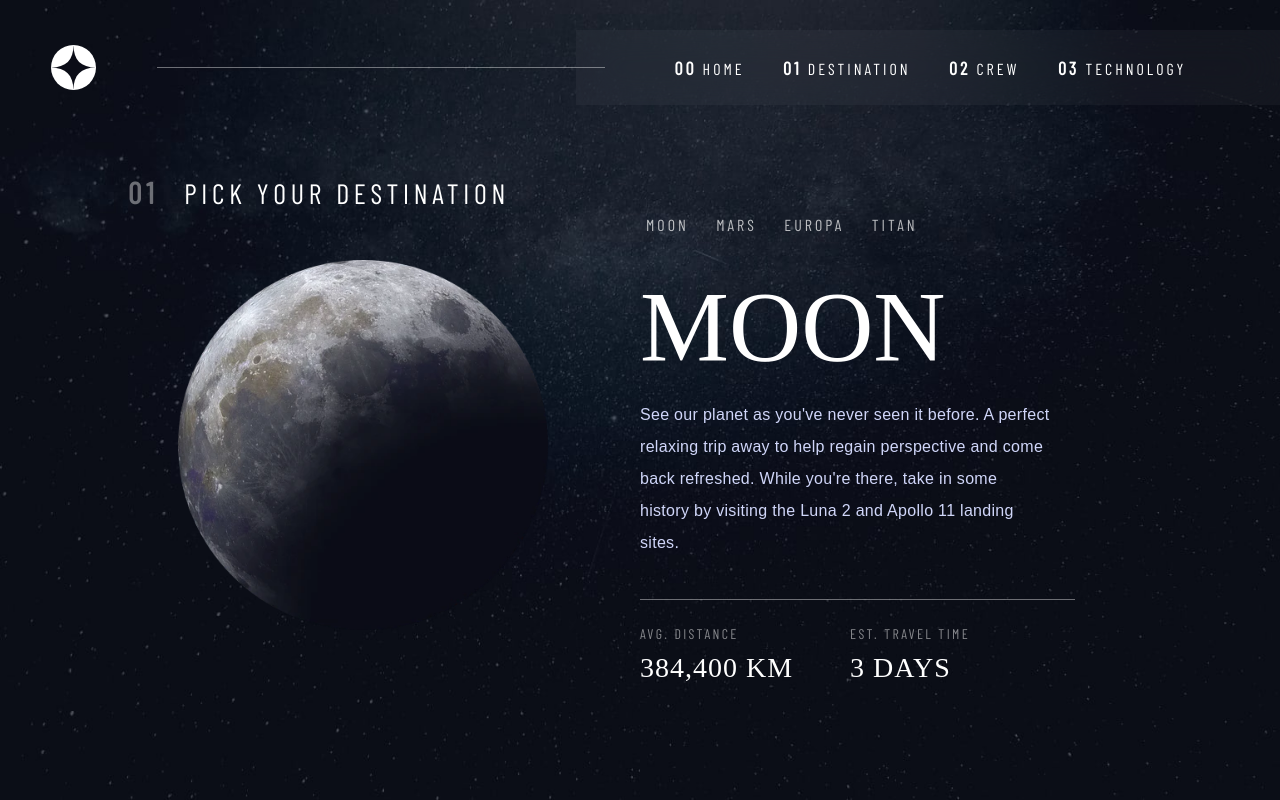
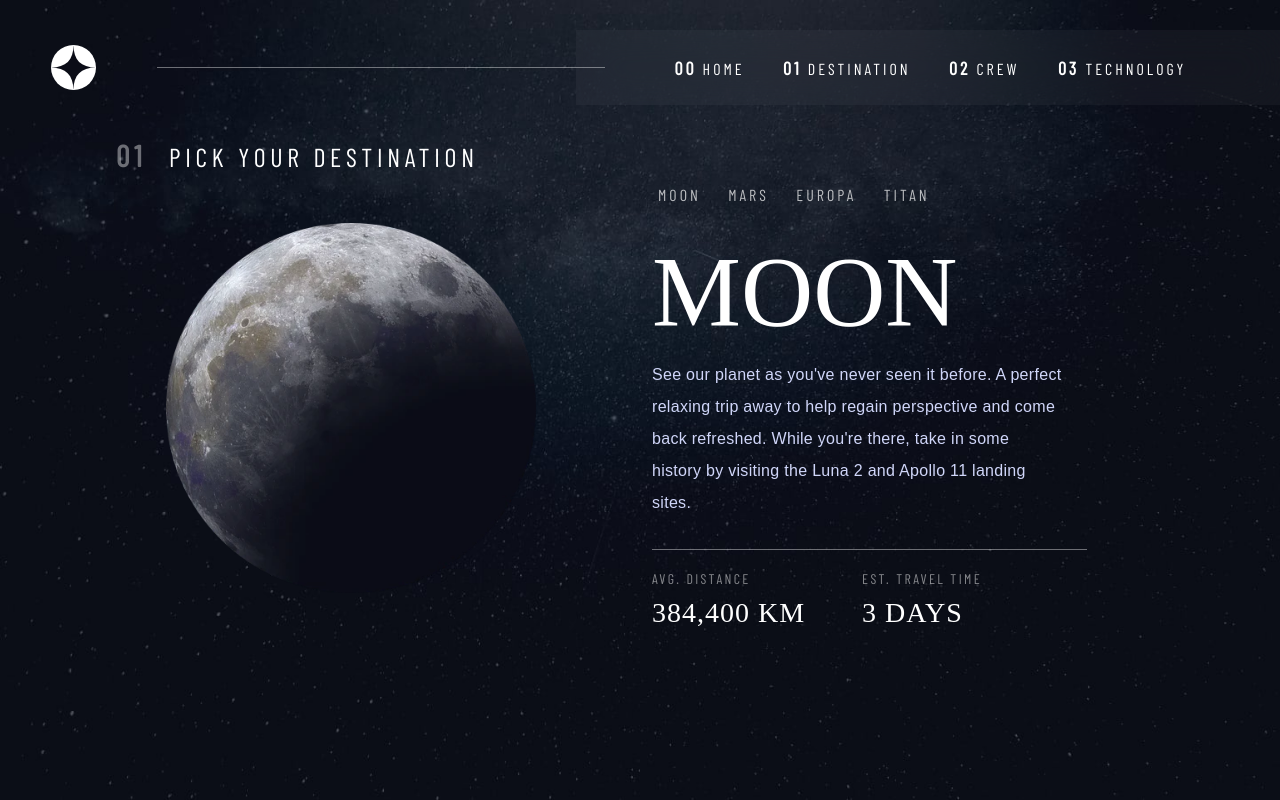
Before and after one commit to paulinagadea/Space-Travel-Page, a React (Create React App) app: page /destination in a window 1280 px wide. Built offline with nearby package versions, Linux system fonts and the light colour scheme; the HTML template or start-up script is replaced by a standard one; a web font is replaced by a local one.

Commit message:
desktop home corrections

```diff
--- a/src/components/destination/Destination.module.css
+++ b/src/components/destination/Destination.module.css
@@ -7,15 +7,15 @@
 
 .box {
     display: flex;
-    justify-content: center;
+    justify-content: space-evenly;
     align-items: center;
-    margin-top: 50px;
+    margin-top: 30px;
 }
 
 .dest {
-    width: 40%;
+    /* width: 40%; */
     font-family: 'Barlow Condensed', sans-serif;
-    font-size: 28px;
+    font-size: 26px;
     letter-spacing: 4.72px;
     text-transform: uppercase;
     margin-bottom: 30px;
@@ -24,6 +24,8 @@
 .dest h4 {
     font-weight: 100;
     color: #ffffff;
+    margin-bottom: 50px;
+
 }
 
 .dest span {
@@ -31,10 +33,6 @@
     font-weight: 800;
     font-size: 30px;
     margin-right: 3%;
-}
-
-.dest h4 {
-    margin-bottom: 50px;
 }
 
 .dest img {
@@ -47,7 +45,7 @@
     width: 40%;
     display: flex;
     flex-direction: column;
-    margin-top: 40px;
+    margin-top: 35px;
 }
 
 .info h1 {
@@ -66,7 +64,7 @@
     line-height: 2;
     font-size: 16px;
     color: #d0d6f9;
-    margin-top: 15px;
+    margin-top: 10px;
 }
 
 .info ul {
@@ -83,7 +81,7 @@
     font-size: 16px;
     position: relative;
     display: block;
-    padding-block: 20px;
+    padding-block: 15px;
     color: hsla(0, 0%, 100%, 0.7);
     border: none;
     background: none;
@@ -110,7 +108,7 @@
     height: 1px;
     width: 85%;
     background-color: hsla(0, 0%, 100%, 0.4);
-    margin: 40px 0 25px 0;
+    margin: 30px 0 20px 0;
 }
 
 .data {
--- a/src/components/home/Home.module.css
+++ b/src/components/home/Home.module.css
@@ -15,10 +15,10 @@
 
 .content {
     display: flex;
-    justify-content: center;
+    justify-content: space-evenly;
     align-items: center;
     margin-top: 8%;
-    gap: 20%;
+    /* gap: 20%; */
 }
 
 .container {
@@ -89,6 +89,7 @@
 @media screen and (max-width: 1024px) {
     .content {
         gap: 10%;
+        margin-top: 12%;
     }
 
     .container {
@@ -104,8 +105,12 @@
     }
 
     .button {
-        height: 260px;
-        width: 260px;
+        height: 240px;
+        width: 240px;
+    }
+
+    .button:hover::after {
+        border: 70px solid hsla(0, 0%, 100%, 0.15);
     }
 }
 
```
